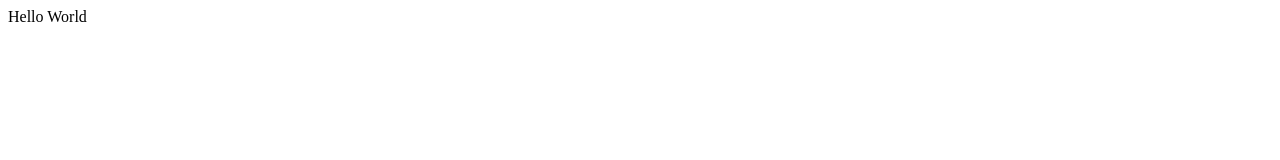
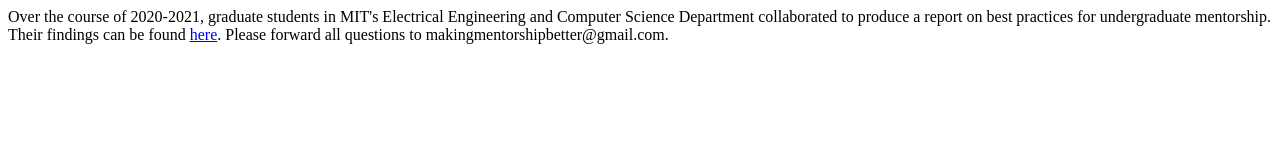
Before and after one commit to makingmentorshipbetter/makingmentorshipbetter.github.io, a plain HTML site: page index.html in a window 1280 px wide. Drawn offline with Linux system fonts and the light colour scheme.

Commit message:
Update index.html

```diff
--- a/index.html
+++ b/index.html
@@ -1,9 +1,9 @@
 <!DOCTYPE html>
 <html>
      <head>
-          <title>My Website Title</title>
+          <title>EECS UROP Mentorship Report</title>
      </head>
      <body>
-          Hello World
+          Over the course of 2020-2021, graduate students in MIT's Electrical Engineering and Computer Science Department collaborated to produce a report on best practices for undergraduate mentorship. Their findings can be found <a href="./2021_report">here</a>. Please forward all questions to makingmentorshipbetter@gmail.com.
      </body>
 </html>
```
